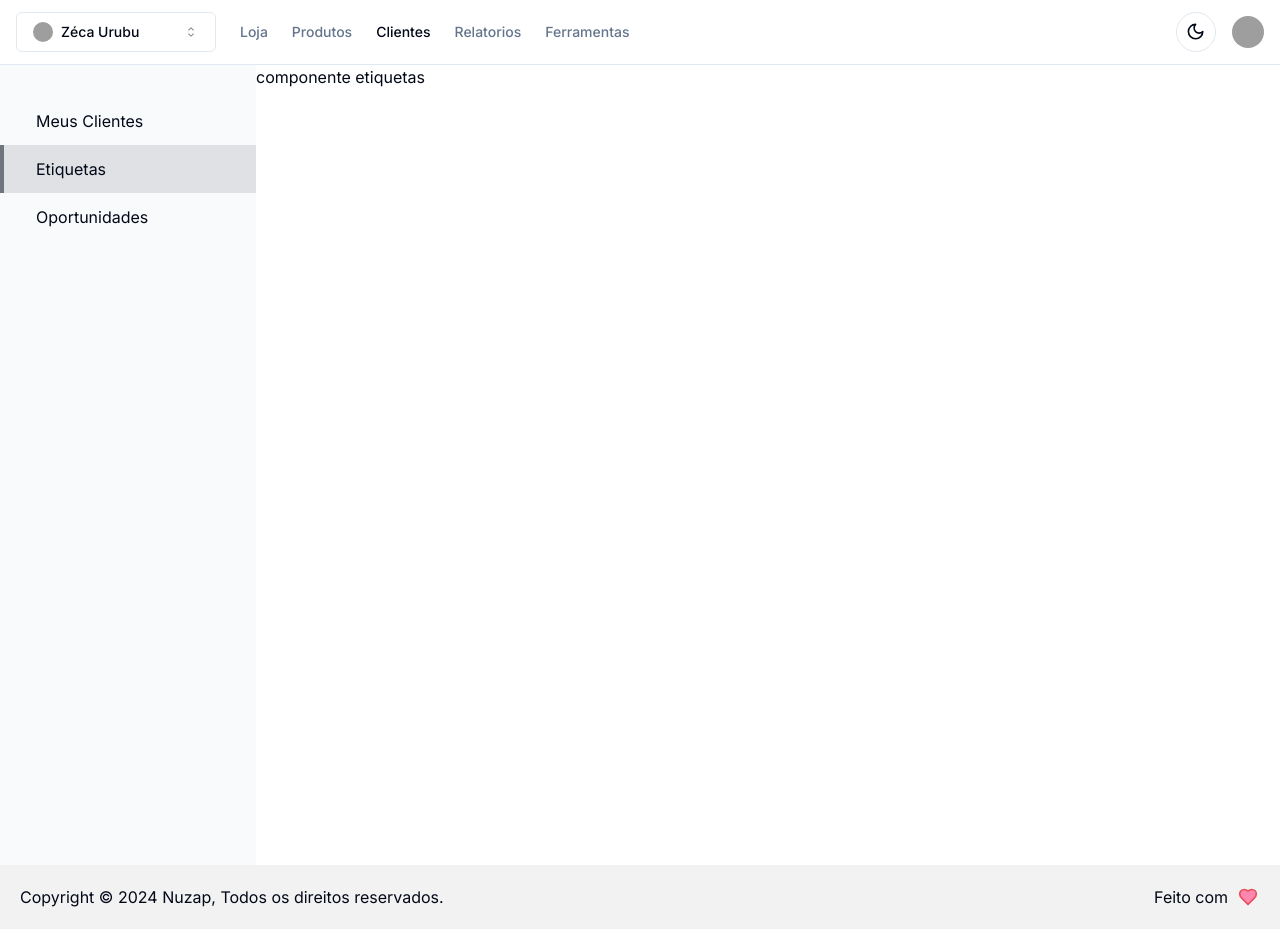
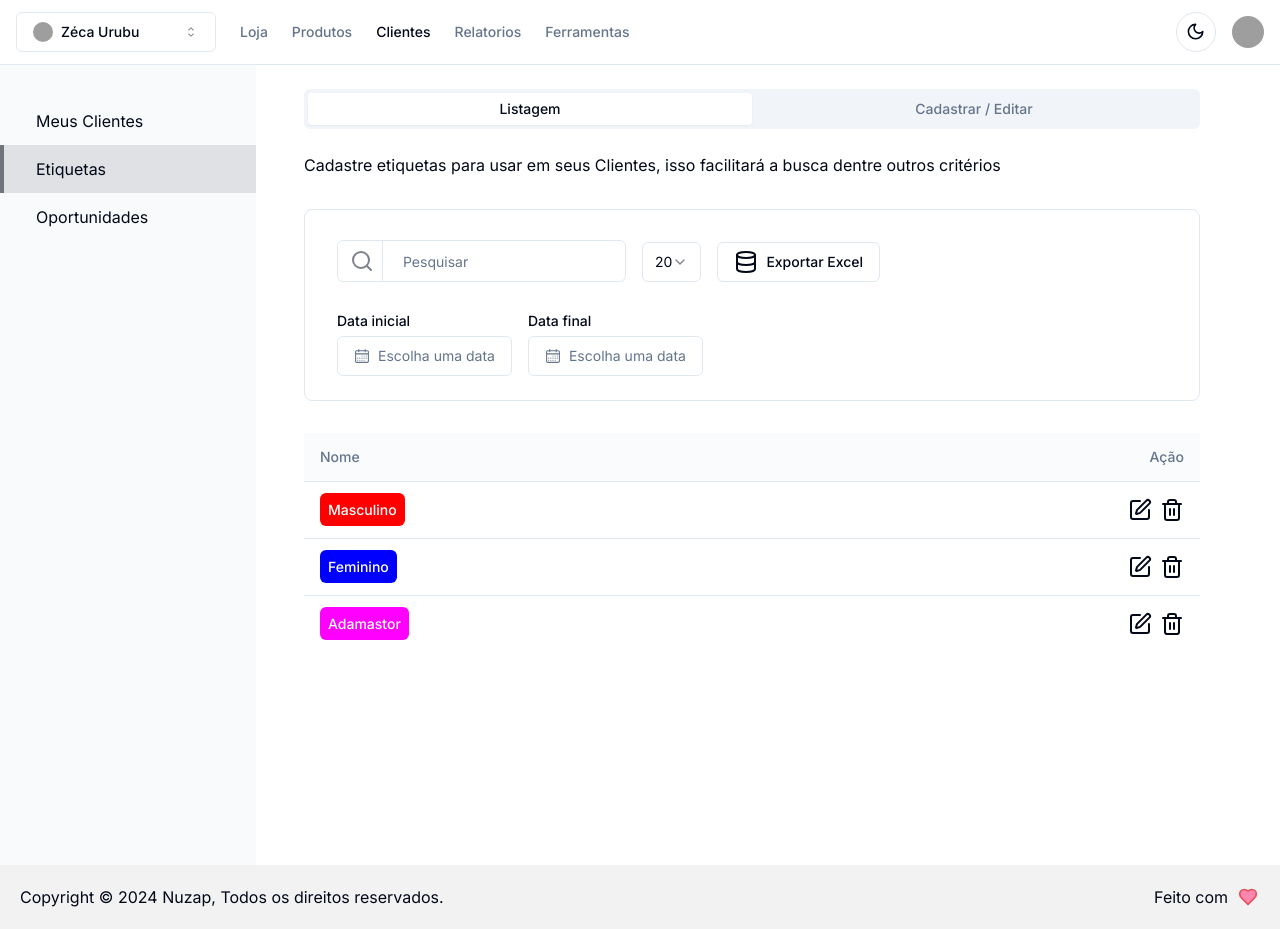
Before and after one commit to thiagogaia/BeautyDash, a Next.js app: page /clients/hang-tags in a window 1280 px wide. Built offline with nearby package versions, Linux system fonts and the light colour scheme; grey boxes are pictures that could not be loaded.

Commit message:
crated hang tags page

```diff
--- /dev/null
+++ b/src/app/clients/hang-tags/filters.tsx
@@ -0,0 +1,56 @@
+"use client";
+
+import { z } from "zod";
+import { Form } from "../../../components/ui/form";
+import { useForm } from "react-hook-form";
+import { zodResolver } from "@hookform/resolvers/zod";
+import { Button } from "../../../components/ui/button";
+import { Database, Search } from "lucide-react";
+import { Separator } from "../../../components/ui/separator";
+import { filterSchema } from "../schemas";
+import { FormInputField } from "@/components/form-fileds/form-input-field";
+import { FormDateField } from "@/components/form-fileds/form-data-field";
+import { FormSellectField } from "@/components/form-fileds/form-sellect-field";
+
+export default function Filters() {
+  const form = useForm<z.infer<typeof filterSchema>>({
+    resolver: zodResolver(filterSchema),
+  });
+
+  const onSubmit = (values: z.infer<typeof filterSchema>) => console.log(values);
+
+  return (
+    <Form {...form}>
+      <form onSubmit={form.handleSubmit(onSubmit)} className="border rounded-lg py-2 px-8">
+        <div className="flex flex-wrap items-end gap-4 my-4">
+          <div className="inline-flex items-center gap-x-2 pl-3 border rounded-md input-search">
+            <Search className="opacity-50" />
+            <Separator orientation="vertical" className="h-10" />
+            <FormInputField
+              formData={form}
+              name="search"
+              placeholder="Pesquisar"
+              className="input-container"
+            />
+          </div>
+
+          <FormSellectField
+            formData={form}
+            placeholder="20"
+            defaultValue="20"
+            data={["20", "50", "100"]}
+          />
+
+          <Button type="button" variant="outline">
+            <Database className="mr-2" /> Exportar Excel
+          </Button>
+        </div>
+
+        <div className="flex flex-wrap items-end gap-4 my-4 mt-8">
+          <FormDateField formData={form} name="initialDate" title="Data inicial" />
+          <FormDateField formData={form} name="finalDate" title="Data final" />
+        </div>
+      </form>
+    </Form>
+  );
+}
--- /dev/null
+++ b/src/app/clients/hang-tags/form-hang-tags.tsx
@@ -0,0 +1,56 @@
+"use client";
+
+import { Form } from "@/components/ui/form";
+import { Button } from "@/components/ui/button";
+
+import { zodResolver } from "@hookform/resolvers/zod";
+import { useForm } from "react-hook-form";
+import { z } from "zod";
+
+import { DataType } from "./page";
+import { FormInputField } from "@/components/form-fileds/form-input-field";
+import { formHangTagsSchema } from "../schemas";
+
+interface Props {
+  currentData: DataType[number];
+}
+
+export function FormHangTags({ currentData }: Props) {
+  const form = useForm<z.infer<typeof formHangTagsSchema>>({
+    resolver: zodResolver(formHangTagsSchema),
+    defaultValues: {
+      name: currentData.name || undefined,
+      color: currentData.color || undefined,
+    },
+  });
+
+  const onSubmit = (values: z.infer<typeof formHangTagsSchema>) => console.log(values);
+
+  return (
+    <div className="pb-12">
+      <Form {...form}>
+        <form onSubmit={form.handleSubmit(onSubmit)} className="space-y-8">
+          <FormInputField
+            formData={form}
+            name="name"
+            title="Nome da etiqueta"
+            placeholder="Nome da etiqueta"
+            value={currentData.name}
+          />
+          <FormInputField
+            formData={form}
+            name="color"
+            type="color"
+            title="Cor da etiqueta"
+            placeholder="Cor da etiqueta"
+            value={currentData.color}
+          />
+
+          <Button type="submit" className="w-full h-12 save-form-button">
+            Salvar
+          </Button>
+        </form>
+      </Form>
+    </div>
+  );
+}
--- /dev/null
+++ b/src/app/clients/hang-tags/list-hang-tags.tsx
@@ -0,0 +1,60 @@
+"use client";
+
+import {
+  Table,
+  TableBody,
+  TableCell,
+  TableHead,
+  TableHeader,
+  TableRow,
+} from "@/components/ui/table";
+import TableCellActions from "@/components/table-cell-actions";
+import { DataType } from "./page";
+
+interface Props {
+  data: DataType;
+  setCurrentTab: (e: string) => void;
+  setCurrentData: (e: DataType[number]) => void;
+  setEditData: (e: boolean) => void;
+}
+
+export function ListHangTags({ data, setEditData, setCurrentData, setCurrentTab }: Props) {
+  const edit = (itemData: DataType[number]) => {
+    setCurrentTab("add");
+    setCurrentData(itemData);
+    setEditData(true);
+  };
+
+  const remove = () => console.log("remove cell");
+
+  return (
+    <Table className="mt-8 mb-16">
+      <TableHeader className="bg-secondary/40">
+        <TableRow>
+          <TableHead className="w-1/6 whitespace-nowrap text-left">Nome</TableHead>
+          <TableHead className="w-1/6 text-right">Ação</TableHead>
+        </TableRow>
+      </TableHeader>
+      <TableBody>
+        {data.map((item) => (
+          <TableRow key={item.id}>
+            <TableCell className="w-1/6 text-left">
+              <span
+                className={"p-2 rounded-md font-medium text-white cursor-default"}
+                style={{ background: item.color }}
+              >
+                {item.name}
+              </span>
+            </TableCell>
+
+            <TableCellActions
+              className="w-1/6 text-right"
+              editData={() => edit(item)}
+              exclude={remove}
+            />
+          </TableRow>
+        ))}
+      </TableBody>
+    </Table>
+  );
+}
--- a/src/app/clients/hang-tags/page.tsx
+++ b/src/app/clients/hang-tags/page.tsx
@@ -1,5 +1,74 @@
 "use client";
 
+import { Tabs, TabsContent, TabsList, TabsTrigger } from "@/components/ui/tabs";
+import { useState } from "react";
+import Filters from "./filters";
+import { ListHangTags } from "./list-hang-tags";
+import { FormHangTags } from "./form-hang-tags";
+
+const data = [
+  {
+    id: "dsdsqwdsqw",
+    name: "Masculino",
+    color: "#ff0000",
+  },
+  {
+    id: "dh23ghdsh",
+    name: "Feminino",
+    color: "#0000ff",
+  },
+  {
+    id: "d3gh64645h",
+    name: "Adamastor",
+    color: "#ff00ff",
+  },
+];
+
+export type DataType = typeof data;
+export type DataItemType = DataType[number];
+
 export default function HangTags() {
-  return <div>componente etiquetas</div>;
+  const [editData, setEditData] = useState<boolean>(false);
+  const [currentTab, setCurrentTab] = useState<string>("list");
+  const [currentData, setCurrentData] = useState<DataItemType>({} as DataItemType);
+
+  return (
+    <Tabs
+      defaultValue={currentTab}
+      value={currentTab}
+      onValueChange={setCurrentTab}
+      className=" mx-5 sm:mx-12 mt-6"
+    >
+      <TabsList className="grid w-full grid-cols-2">
+        <TabsTrigger value="list" className="capitalize" onClick={() => setEditData(false)}>
+          Listagem
+        </TabsTrigger>
+        <TabsTrigger value="add" className="capitalize">
+          Cadastrar / editar
+        </TabsTrigger>
+      </TabsList>
+
+      <TabsContent value="list" className="mt-6 w-full md:w-[70vw]">
+        <div className="flex flex-col gap-y-4 mb-8">
+          <p>
+            Cadastre etiquetas para usar em seus Clientes, isso facilitará a busca dentre outros
+            critérios
+          </p>
+        </div>
+
+        <Filters />
+
+        <ListHangTags
+          data={data}
+          setEditData={setEditData}
+          setCurrentTab={setCurrentTab}
+          setCurrentData={setCurrentData}
+        />
+      </TabsContent>
+
+      <TabsContent value="add" className="mt-6 w-full md:w-[70vw]">
+        <FormHangTags currentData={editData ? currentData : ({} as DataItemType)} />
+      </TabsContent>
+    </Tabs>
+  );
 }
--- /dev/null
+++ b/src/app/clients/my-clients/edit-client/page.tsx
@@ -0,0 +1,5 @@
+"use client";
+
+export default function EditClient() {
+  return <div>Editar cliente</div>;
+}
--- a/src/app/clients/my-clients/form-client.tsx
+++ b/src/app/clients/my-clients/form-client.tsx
@@ -31,7 +31,7 @@ export function FormClient() {
           <FormInputField formData={form} name="email" title="Email" placeholder="Email" />
           <FormInputField formData={form} name="whatsapp" title="Whatsapp" placeholder="Whatsapp" />
 
-          <FormSwitchField formData={form} name="active" title="Ativar CLiente" />
+          <FormSwitchField formData={form} name="active" title="Ativar CLiente" value={true} />
 
           <Button type="submit" className="w-full h-12 save-form-button">
             Salvar
--- a/src/app/clients/my-clients/setting-clients/page.tsx
+++ /dev/null
@@ -1,5 +0,0 @@
-"use client";
-
-export default function SettingClients() {
-  return <div>componente oportunidades</div>;
-}
--- a/src/app/clients/schemas/index.tsx
+++ b/src/app/clients/schemas/index.tsx
@@ -9,5 +9,10 @@ export const formClientSchema = z.object({
   name: z.string({ message: "Nome é obrigatório" }).min(3),
   email: z.string({ message: "Email é obrigatório" }).email(),
   whatsapp: z.string({ message: "Whatsapp é obrigatório" }),
-  active: z.boolean().default(true).optional(),
+  active: z.boolean().default(true),
 });
+
+export const formHangTagsSchema = z.object({
+  name: z.string(),
+  color: z.string().default("#000000"),
+});
--- a/src/components/sidebar-nav/index.tsx
+++ b/src/components/sidebar-nav/index.tsx
@@ -29,7 +29,7 @@ export default function SidebarNav({ className, ...props }: React.HTMLAttributes
           href={item.uri}
           className={cn(
             "border-transparent py-2 px-3 border-b-4 whitespace-nowrap hover:cursor-pointer md:whitespace-normal md:py-3 md:px-8 md:border-l-4 md:border-b-0 hover:bg-foreground/10 hover:border-foreground/50",
-            pathname === item.uri ? "bg-foreground/10 border-foreground/50" : "bg-transparent"
+            pathname.includes(item.uri) ? "bg-foreground/10 border-foreground/50" : "bg-transparent"
           )}
         >
           {item.title}
```
